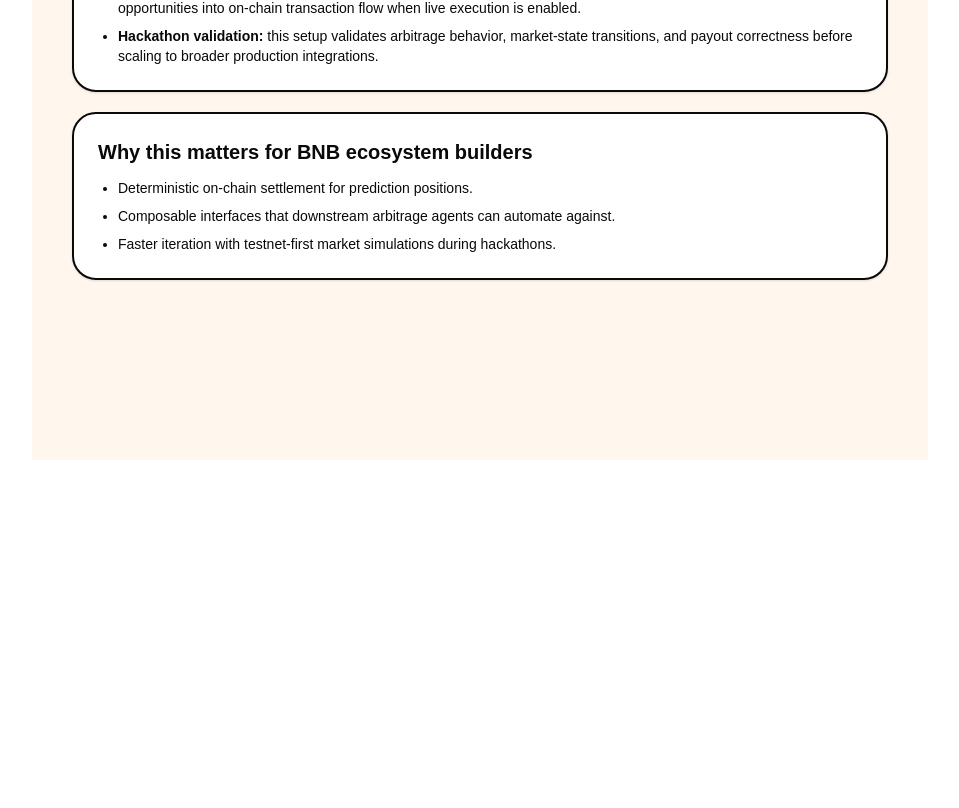
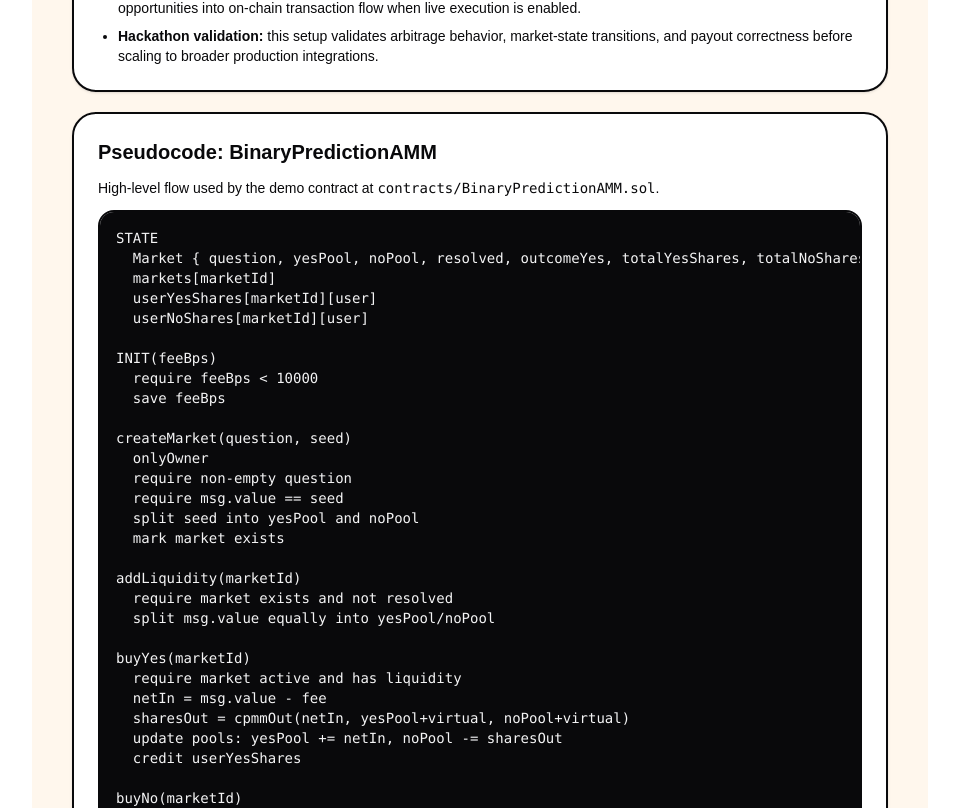
Before and after one commit to KodePratham/arb-agent, a Next.js app in the folder Demo-market/: page /smart-contracts in a window 1280 px wide. Shown: the part 340-1148 px from the top of the page, without its empty margins (160-1119 px from the left). Before the commit the page ends 800 px from the top, so only its background shows below. Built offline with nearby package versions, Linux system fonts and the light colour scheme.

Commit message:
Smart-contracts-in-detail

```diff
--- a/Demo-market/src/app/docs/page.tsx
+++ b/Demo-market/src/app/docs/page.tsx
@@ -84,6 +84,32 @@ export default function DocsPage() {
       </section>
 
       <section className="mt-5 rounded-3xl border-2 border-zinc-950 bg-white p-6 shadow-sm">
+        <h2 className="text-xl font-black">Why we use only this smart contract set</h2>
+        <ul className="mt-3 list-disc space-y-2 pl-5 text-sm font-medium">
+          <li>
+            <span className="font-black">Single-contract scope:</span> the demo uses only <code>BinaryPredictionAMM.sol</code> so all
+            core actions (create market, buy/sell, resolve, claim) are transparent in one place.
+          </li>
+          <li>
+            <span className="font-black">Lower integration risk:</span> fewer contract dependencies means fewer failure points during
+            hackathon deployment and wallet interaction testing.
+          </li>
+          <li>
+            <span className="font-black">Faster auditability:</span> judges and contributors can verify pricing and settlement rules without
+            tracing cross-contract call graphs.
+          </li>
+          <li>
+            <span className="font-black">MVP fit:</span> advanced modules (oracle adapters, upgrade proxies, LP share tokens) are intentionally
+            excluded because they are not required to validate arbitrage behavior in this demo.
+          </li>
+          <li>
+            <span className="font-black">Planned extensibility:</span> once core behavior is stable, additional contracts can be added behind
+            clear interfaces instead of shipping unnecessary complexity now.
+          </li>
+        </ul>
+      </section>
+
+      <section className="mt-5 rounded-3xl border-2 border-zinc-950 bg-white p-6 shadow-sm">
         <h2 className="text-xl font-black">Engine and repo references</h2>
         <ul className="mt-3 list-disc space-y-2 pl-5 text-sm font-medium">
           <li>
--- a/Demo-market/src/app/smart-contracts/page.tsx
+++ b/Demo-market/src/app/smart-contracts/page.tsx
@@ -40,6 +40,76 @@ export default function SmartContractsPage() {
       </section>
 
       <section className="mt-5 rounded-3xl border-2 border-zinc-950 bg-white p-6 shadow-sm">
+        <h2 className="text-xl font-black">Pseudocode: BinaryPredictionAMM</h2>
+        <p className="mt-3 text-sm font-medium">
+          High-level flow used by the demo contract at <code>contracts/BinaryPredictionAMM.sol</code>.
+        </p>
+        <pre className="mt-3 overflow-x-auto rounded-2xl border-2 border-zinc-950 bg-zinc-950 p-4 text-xs font-medium text-zinc-100 md:text-sm">
+{`STATE
+  Market { question, yesPool, noPool, resolved, outcomeYes, totalYesShares, totalNoShares, finalPool, winningShares }
+  markets[marketId]
+  userYesShares[marketId][user]
+  userNoShares[marketId][user]
+
+INIT(feeBps)
+  require feeBps < 10000
+  save feeBps
+
+createMarket(question, seed)
+  onlyOwner
+  require non-empty question
+  require msg.value == seed
+  split seed into yesPool and noPool
+  mark market exists
+
+addLiquidity(marketId)
+  require market exists and not resolved
+  split msg.value equally into yesPool/noPool
+
+buyYes(marketId)
+  require market active and has liquidity
+  netIn = msg.value - fee
+  sharesOut = cpmmOut(netIn, yesPool+virtual, noPool+virtual)
+  update pools: yesPool += netIn, noPool -= sharesOut
+  credit userYesShares
+
+buyNo(marketId)
+  mirror of buyYes
+  update pools: noPool += netIn, yesPool -= sharesOut
+  credit userNoShares
+
+sellYes(marketId, sharesIn)
+  require user has enough yes shares and market active
+  amountOut = cpmmOut(sharesIn, noPool+virtual, yesPool+virtual)
+  payout = amountOut - fee
+  debit userYesShares
+  update pools opposite of buyYes
+  transfer payout to seller
+
+sellNo(marketId, sharesIn)
+  mirror of sellYes
+
+resolveMarket(marketId, outcomeYes)
+  onlyOwner
+  mark resolved
+  finalPool = yesPool + noPool
+  winningShares = totalYesShares or totalNoShares (by outcome)
+
+claimWinnings(marketId)
+  require resolved and user has winning shares
+  payout = finalPool * userWinningShares / winningShares
+  zero-out user winning balance
+  transfer payout
+
+cpmmOut(amountIn, reserveIn, reserveOut)
+  k = reserveIn * reserveOut
+  newReserveIn = reserveIn + amountIn
+  newReserveOut = k / newReserveIn
+  return reserveOut - newReserveOut`}
+        </pre>
+      </section>
+
+      <section className="mt-5 rounded-3xl border-2 border-zinc-950 bg-white p-6 shadow-sm">
         <h2 className="text-xl font-black">Why this matters for BNB ecosystem builders</h2>
         <ul className="mt-3 list-disc space-y-2 pl-5 text-sm font-medium">
           <li>Deterministic on-chain settlement for prediction positions.</li>
```
